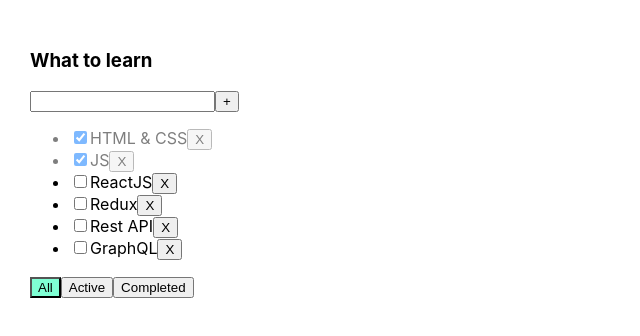
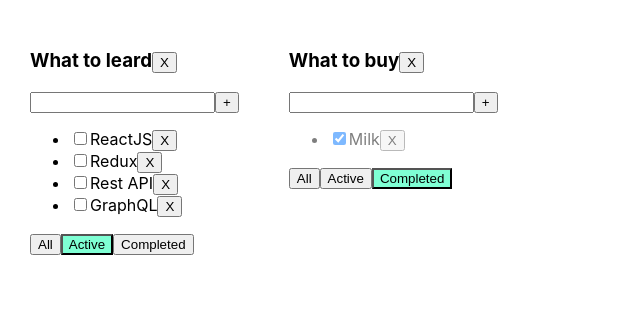
Before and after one commit to beardmenx/todolist-react, a React (Create React App) app: page / in a window 1280 px wide. Shown: the top 336 px of the page, without its empty margins (0-640 px from the left). Built offline with nearby package versions, Linux system fonts and the light colour scheme.

Commit message:
finished 5 lesson

```diff
--- a/src/App.tsx
+++ b/src/App.tsx
@@ -5,63 +5,108 @@
 
 export type FilterValuesType = "all" | "active" | "completed";
 
+export type TodolistType = {
+  id: string;
+  title: string;
+  filter: FilterValuesType;
+};
+
 function App() {
-  let [tasks, setTasks] = useState<Array<TaskType>>([
-    { id: v1(), title: "HTML & CSS", isDone: true },
-    { id: v1(), title: "JS", isDone: true },
-    { id: v1(), title: "ReactJS", isDone: false },
-    { id: v1(), title: "Redux", isDone: false },
-    { id: v1(), title: "Rest API", isDone: false },
-    { id: v1(), title: "GraphQL", isDone: false },
-  ]);
-
-  let [filter, setFilter] = useState<FilterValuesType>("all");
-
-  let tasksForTodolist = tasks;
-
-  if (filter === "completed") {
-    tasksForTodolist = tasks.filter((t) => t.isDone === true);
+  function removeTask(id: string, todolistId: string) {
+    let tasks = tasksObj[todolistId];
+    let filtredTasks = tasks.filter((t) => t.id !== id);
+    tasksObj[todolistId] = filtredTasks;
+    setTasks({ ...tasksObj });
   }
 
-  if (filter === "active") {
-    tasksForTodolist = tasks.filter((t) => t.isDone === false);
+  function addTask(title: string, todolistId: string) {
+    let task = { id: v1(), title: title, isDone: false };
+    let tasks = tasksObj[todolistId];
+    let newTasks = [task, ...tasks];
+    tasksObj[todolistId] = newTasks;
+    setTasks({ ...tasksObj });
   }
 
-  function changeFilter(value: FilterValuesType) {
-    setFilter(value);
-  }
-
-  function addTask(title: string) {
-    let newTask = { id: v1(), title: title, isDone: false };
-    const newTasks = [newTask, ...tasks];
-    setTasks(newTasks);
-  }
-
-  function removeTask(id: string) {
-    let filtredTasks = tasks.filter((t) => t.id !== id);
-    setTasks(filtredTasks);
-  }
-
-  const changeStatus = (taskId: string, isDone: boolean) => {
+  const changeStatus = (
+    taskId: string,
+    isDone: boolean,
+    todolistId: string
+  ) => {
+    let tasks = tasksObj[todolistId];
     let task = tasks.find((t) => t.id === taskId);
     if (task) {
       task.isDone = isDone;
+
+      setTasks({ ...tasksObj });
     }
+  };
 
-    setTasks([...tasks]);
+  function changeFilter(value: FilterValuesType, todolistId: string) {
+    let todolist = todolists.find((tl) => tl.id === todolistId);
+    if (todolist) {
+      todolist.filter = value;
+      setTodolists([...todolists]);
+    }
+  }
+
+  let todolistId1 = v1();
+  let todolistId2 = v1();
+
+  let [todolists, setTodolists] = useState<Array<TodolistType>>([
+    { id: todolistId1, title: "What to leard", filter: "active" },
+    { id: todolistId2, title: "What to buy", filter: "completed" },
+  ]);
+
+  let removeTodolist = (todolistId: string) => {
+    let filteredTodolist = todolists.filter((tl) => tl.id !== todolistId);
+    setTodolists(filteredTodolist);
+    delete tasksObj[todolistId];
+    setTasks({ ...tasksObj });
   };
+
+  let [tasksObj, setTasks] = useState({
+    [todolistId1]: [
+      { id: v1(), title: "HTML & CSS", isDone: true },
+      { id: v1(), title: "JS", isDone: true },
+      { id: v1(), title: "ReactJS", isDone: false },
+      { id: v1(), title: "Redux", isDone: false },
+      { id: v1(), title: "Rest API", isDone: false },
+      { id: v1(), title: "GraphQL", isDone: false },
+    ],
+    [todolistId2]: [
+      { id: v1(), title: "Book", isDone: false },
+      { id: v1(), title: "Milk", isDone: true },
+    ],
+  });
 
   return (
     <div className="App">
-      <Todolist
-        title="What to learn"
-        tasks={tasksForTodolist}
-        removeTask={removeTask}
-        changeFilter={changeFilter}
-        addTask={addTask}
-        changeTaskStatus={changeStatus}
-        filter={filter}
-      />
+      {todolists.map((tl) => {
+        let tasksForTodolist = tasksObj[tl.id];
+
+        if (tl.filter === "completed") {
+          tasksForTodolist = tasksForTodolist.filter((t) => t.isDone === true);
+        }
+
+        if (tl.filter === "active") {
+          tasksForTodolist = tasksForTodolist.filter((t) => t.isDone === false);
+        }
+
+        return (
+          <Todolist
+            key={tl.id}
+            id={tl.id}
+            title={tl.title}
+            tasks={tasksForTodolist}
+            removeTask={removeTask}
+            changeFilter={changeFilter}
+            addTask={addTask}
+            changeTaskStatus={changeStatus}
+            filter={tl.filter}
+            removeTodolist={removeTodolist}
+          />
+        );
+      })}
     </div>
   );
 }
--- a/src/Todolist.tsx
+++ b/src/Todolist.tsx
@@ -8,13 +8,19 @@
 };
 
 type PropsType = {
+  id: string;
   title: string;
   tasks: Array<TaskType>;
-  removeTask: (id: string) => void;
-  changeFilter: (value: FilterValuesType) => void;
-  addTask: (title: string) => void;
-  changeTaskStatus: (taskId: string, isDone: boolean) => void;
+  removeTask: (id: string, todolistId: string) => void;
+  changeFilter: (value: FilterValuesType, todolistId: string) => void;
+  addTask: (title: string, todolistId: string) => void;
+  changeTaskStatus: (
+    taskId: string,
+    isDone: boolean,
+    todolistId: string
+  ) => void;
   filter: FilterValuesType;
+  removeTodolist: (todolistId: string) => void;
 };
 
 export const Todolist = (props: PropsType) => {
@@ -27,27 +33,35 @@
   const onKeyDownHandler = (e: KeyboardEvent<HTMLInputElement>) => {
     setError(null);
     if (e.keyCode === 13) {
-      props.addTask(title);
+      props.addTask(title.trim(), props.id);
       setTitle("");
     }
   };
 
   const addTask = () => {
     if (title.trim() !== "") {
-      props.addTask(title.trim());
+      props.addTask(title.trim(), props.id);
       setTitle("");
     } else {
       setError("Field is required");
     }
   };
 
-  const onAllClickHandler = () => props.changeFilter("all");
-  const onActiveClickHandler = () => props.changeFilter("active");
-  const onCompletedClickHandler = () => props.changeFilter("completed");
+  const onAllClickHandler = () => props.changeFilter("all", props.id);
+  const onActiveClickHandler = () => props.changeFilter("active", props.id);
+  const onCompletedClickHandler = () =>
+    props.changeFilter("completed", props.id);
+
+  const removeTodolist = () => {
+    props.removeTodolist(props.id);
+  };
 
   return (
     <div>
-      <h3>{props.title}</h3>
+      <h3>
+        {props.title}
+        <button onClick={removeTodolist}>X</button>
+      </h3>
       <div>
         <input
           value={title}
@@ -60,9 +74,9 @@
       </div>
       <ul>
         {props.tasks.map((t) => {
-          const onRemoveHandler = () => props.removeTask(t.id);
+          const onRemoveHandler = () => props.removeTask(t.id, props.id);
           const onChangeHandler = (e: ChangeEvent<HTMLInputElement>) =>
-            props.changeTaskStatus(t.id, e.currentTarget.checked);
+            props.changeTaskStatus(t.id, e.currentTarget.checked, props.id);
 
           return (
             <li key={t.id} className={t.isDone ? "is-done" : ""}>
```
